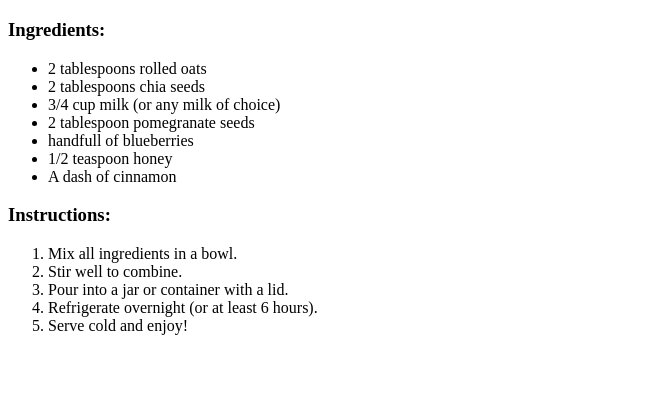
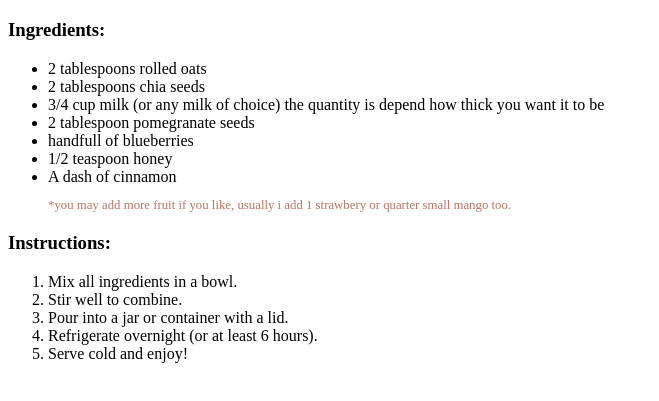
Before and after one commit to Azhar-eb/Recipe, a plain HTML site: page pages/receipe.html in a window 1280 px wide. Shown: the part 61-462 px from the top of the page, without its empty margins (0-659 px from the left). Drawn offline with Linux system fonts and the light colour scheme.

Commit message:
chaned content

```diff
--- a/pages/receipe.html
+++ b/pages/receipe.html
@@ -11,11 +11,12 @@
     <ul>
         <li>2 tablespoons rolled oats</li>
         <li>2 tablespoons chia seeds</li>
-        <li>3/4 cup milk (or any milk of choice)</li>
+        <li>3/4 cup milk (or any milk of choice) the quantity is depend how thick you want it to be</li>
         <li>2 tablespoon pomegranate seeds</li>
         <li>handfull of blueberries</li>
         <li>1/2 teaspoon honey</li>
         <li>A dash of cinnamon</li>
+    <p style="font-size:80%; color: #BA7363;">*you may add more fruit if you like, usually i add 1 strawbery or quarter small mango too.</p>
     </ul>
     <h3>Instructions:</h3>
     <ol>
```
